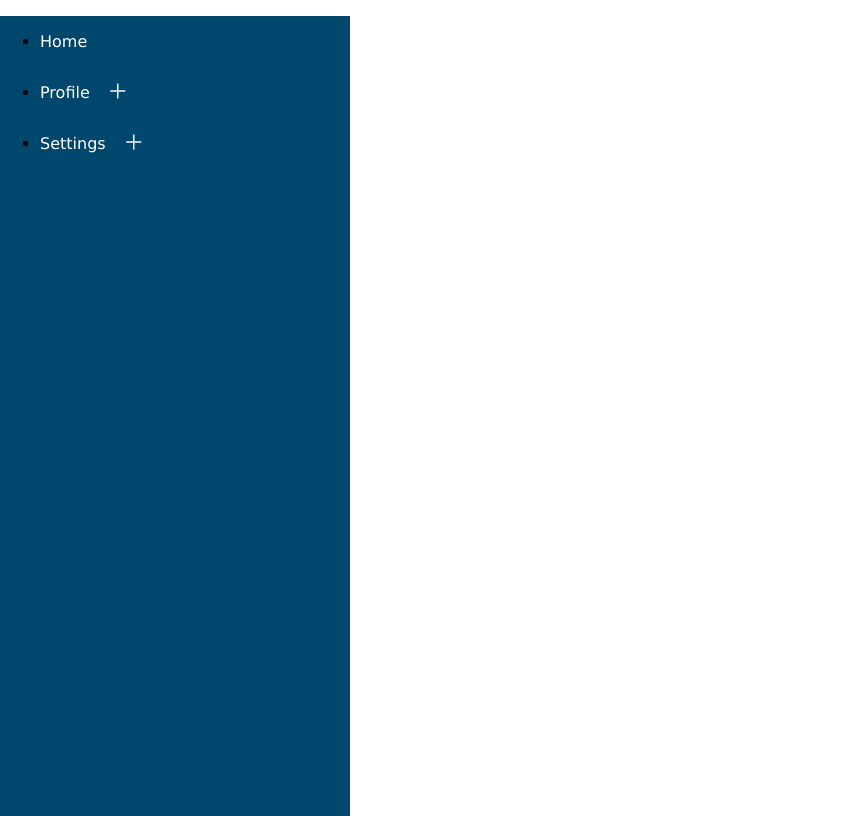
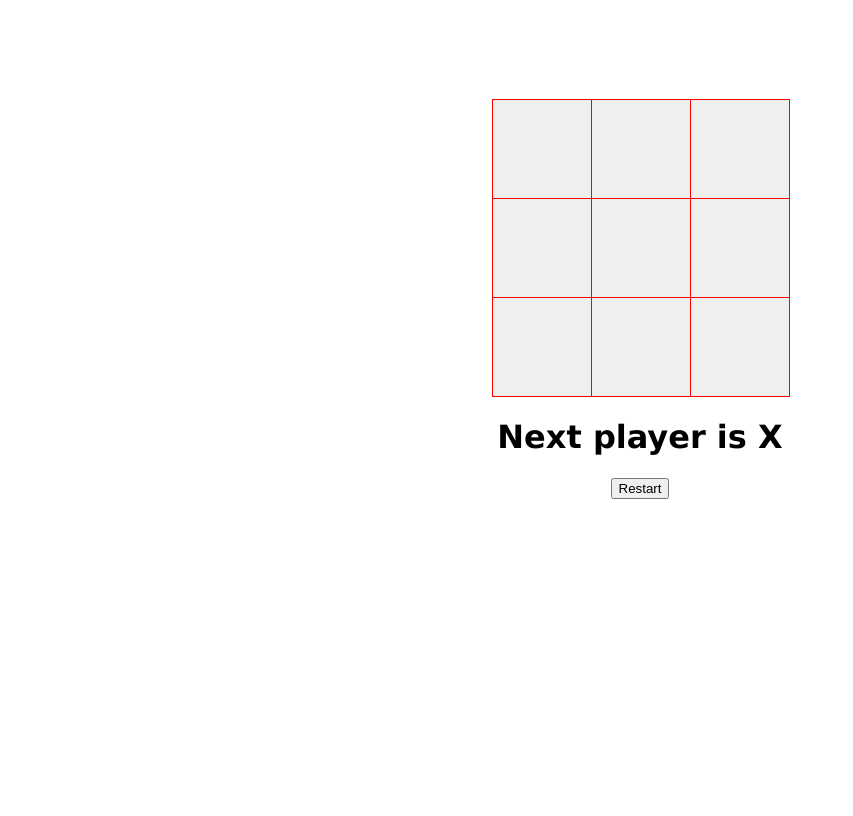
Before and after one commit to Nkbalaji2002/TicTacToe, a React (Vite) app: page / in a window 1280 px wide. Shown: the whole page, without its empty margins (0-853 px from the left). Built offline with nearby package versions, Linux system fonts and the light colour scheme.

Commit message:
Tic-Tac-Toe commit

```diff
--- a/src/App.jsx
+++ b/src/App.jsx
@@ -2,14 +2,14 @@
 import "./index.css";
 
 import "primeicons/primeicons.css";
-import TreeView from "./components/TreeView";
-import { menus } from "./components/TreeView/data";
+import TicTacToeApp from "./components/Tic-Tac-Toe";
 
 const App = () => {
   return (
     <>
       {/* <CustomTabs /> */}
-      <TreeView menus={menus} />
+      {/* <TreeView menus={menus} /> */}
+      <TicTacToeApp />
     </>
   );
 };
--- /dev/null
+++ b/src/components/Tic-Tac-Toe/Square.jsx
@@ -0,0 +1,13 @@
+import React from "react";
+
+const Square = ({ value, onClick }) => {
+  return (
+    <>
+      <button className="square" onClick={onClick}>
+        {value}
+      </button>
+    </>
+  );
+};
+
+export default Square;
--- /dev/null
+++ b/src/components/Tic-Tac-Toe/index.jsx
@@ -0,0 +1,88 @@
+import React, { useEffect, useState } from "react";
+import Square from "./Square";
+import "./style.css";
+
+const TicTacToeApp = () => {
+  const [squares, setSquares] = useState(Array(9).fill(""));
+  const [isXTurn, setIsXTurn] = useState(true);
+  const [status, setStatus] = useState("");
+
+  const getWinner = (squares) => {
+    const winningPatterns = [
+      [0, 1, 2],
+      [3, 4, 5],
+      [6, 7, 8],
+      [2, 5, 8],
+      [0, 4, 8],
+      [2, 4, 6],
+      [0, 3, 6],
+      [1, 4, 7],
+    ];
+
+    for (let i = 0; i < winningPatterns.length; i++) {
+      const [x, y, z] = winningPatterns[i];
+
+      if (
+        squares[x] &&
+        squares[x] === squares[y] &&
+        squares[x] === squares[z]
+      ) {
+        return squares[x];
+      }
+    }
+  };
+
+  const handleClick = (getCurrentSquare) => {
+    let cpySquares = [...squares];
+    if (getWinner(cpySquares) || cpySquares[getCurrentSquare]) return;
+
+    cpySquares[getCurrentSquare] = isXTurn ? "X" : "O";
+    setIsXTurn(!isXTurn);
+    setSquares(cpySquares);
+  };
+
+  const handleRestart = () => {
+    setIsXTurn(true);
+    setSquares(Array(9).fill(""));
+  };
+
+  useEffect(() => {
+    if (!getWinner(squares) && squares.every((item) => item !== "")) {
+      setStatus("This is a draw ! Please restart the game");
+    } else if (getWinner(squares)) {
+      setStatus(`Winner is ${getWinner(squares)}. Please restart the game`);
+    } else {
+      setStatus(`Next player is ${isXTurn ? "X" : "O"}`);
+    }
+  }, [squares, isXTurn]);
+
+  console.log(squares);
+
+  return (
+    <>
+      <div className="tic-tac-toe-container">
+        <div className="row">
+          <Square value={squares[0]} onClick={() => handleClick(0)} />
+          <Square value={squares[1]} onClick={() => handleClick(1)} />
+          <Square value={squares[2]} onClick={() => handleClick(2)} />
+        </div>
+        <div className="row">
+          <Square value={squares[3]} onClick={() => handleClick(3)} />
+          <Square value={squares[4]} onClick={() => handleClick(4)} />
+          <Square value={squares[5]} onClick={() => handleClick(5)} />
+        </div>
+        <div className="row">
+          <Square value={squares[6]} onClick={() => handleClick(6)} />
+          <Square value={squares[7]} onClick={() => handleClick(7)} />
+          <Square value={squares[8]} onClick={() => handleClick(8)} />
+        </div>
+
+        <h1>{status}</h1>
+
+        <button onClick={handleRestart}>Restart</button>
+      </div>
+    </>
+  );
+};
+
+export default TicTacToeApp;
--- /dev/null
+++ b/src/components/Tic-Tac-Toe/style.css
@@ -0,0 +1,19 @@
+.tic-tac-toe-container {
+  display: flex;
+  flex-direction: column;
+  align-items: center;
+  margin-top: 100px;
+}
+
+.square {
+  border: 1px solid red;
+  float: left;
+  font-size: 40px;
+  height: 100px;
+  padding: 0px;
+  text-align: center;
+  width: 100px;
+  margin-right: -1px;
+  margin-top: -1px;
+  cursor: pointer;
+}
```
